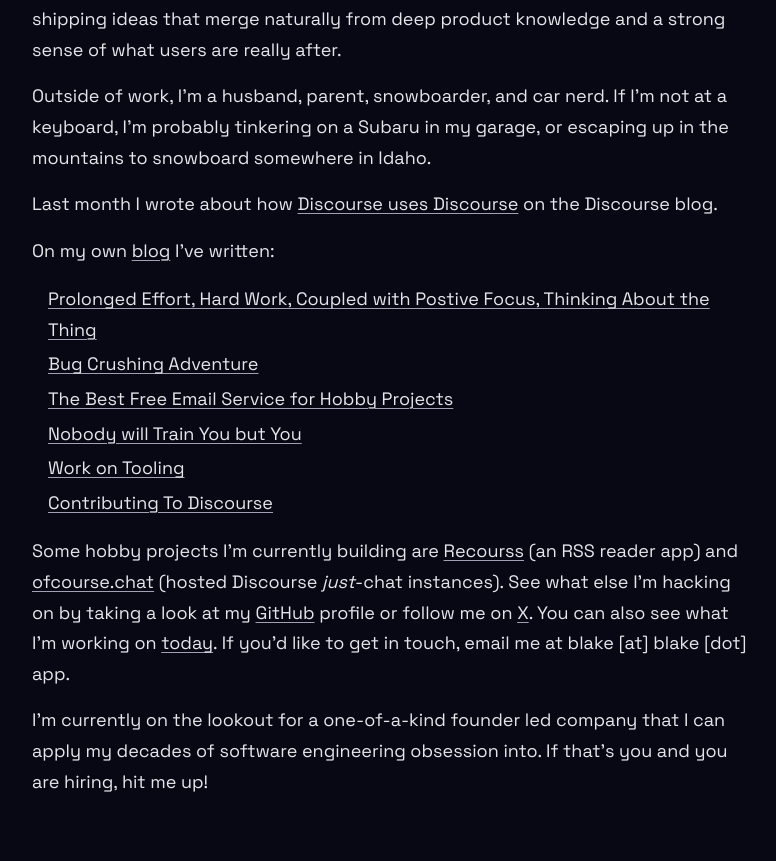
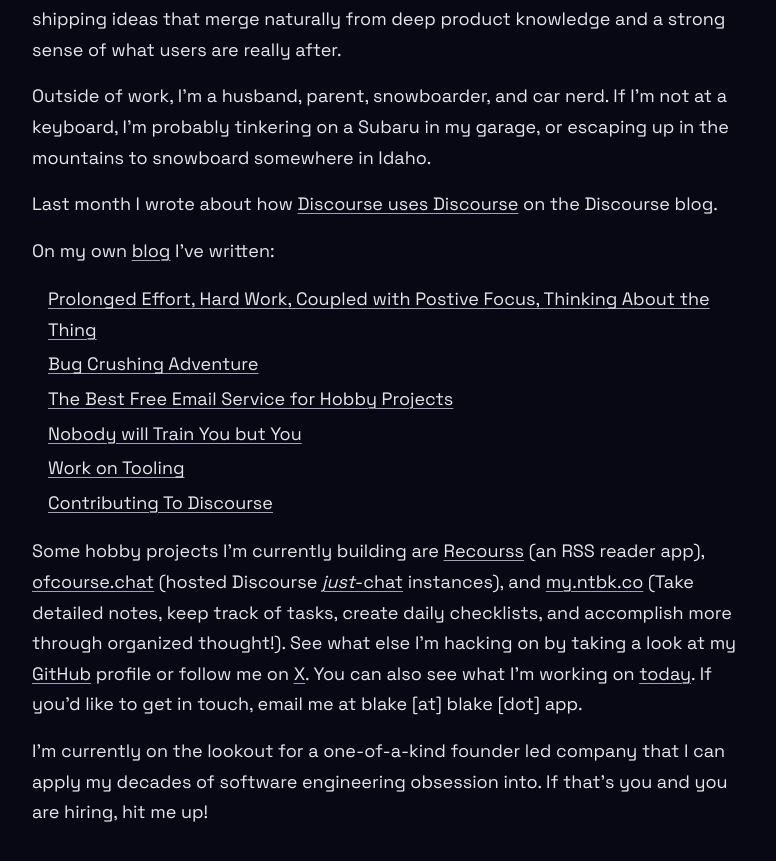
Before and after one commit to oblakeerickson/blake-dot-app, a Jekyll site: the page built from index.md, in a window 1280 px wide and 900 px high, scrolled down 1079 px. Shown: the top 861 px of the window, without its empty margins (248-1024 px from the left). Built offline with Jekyll 4.4.1, drawn with Linux system fonts in a browser that asks for light colours.

Commit message:
add ntbk link. add action to update today link

```diff
--- a/index.md
+++ b/index.md
@@ -26,6 +26,6 @@ On my own [blog](/blog/) I've written:
 - [Work on Tooling](/blog/work-on-tooling/)
 - [Contributing To Discourse](/blog/contributing-to-discourse/)
 
-Some hobby projects I’m currently building are [Recourss](https://app.recourss.com) (an RSS reader app) and [ofcourse.chat](https://app.ofcourse.chat) (hosted Discourse *just*-chat instances). See what else I'm hacking on by taking a look at my [GitHub](https://github.com/oblakeerickson) profile or follow me on [X](https://x.com/oblakeerickson). You can also see what I'm working on [today](https://plan.blake.app). If you’d like to get in touch, email me at blake [at] blake [dot] app.
+Some hobby projects I’m currently building are [Recourss](https://app.recourss.com) (an RSS reader app), [ofcourse.chat](https://app.ofcourse.chat) (hosted Discourse [*just*-chat](https://github.com/oblakeerickson/discourse-just-chat) instances), and [my.ntbk.co](https://my.ntbk.co) (Take detailed notes, keep track of tasks, create daily checklists, and accomplish more through organized thought!). See what else I'm hacking on by taking a look at my [GitHub](https://github.com/oblakeerickson) profile or follow me on [X](https://x.com/oblakeerickson). You can also see what I'm working on [today](https://plan.blake.app). If you’d like to get in touch, email me at blake [at] blake [dot] app.
 
 I'm currently on the lookout for a one-of-a-kind founder led company that I can apply my decades of software engineering obsession into. If that's you and you are hiring, hit me up!
```
Also changed, not shown: .github/workflows/update-today-link.yml (added).
